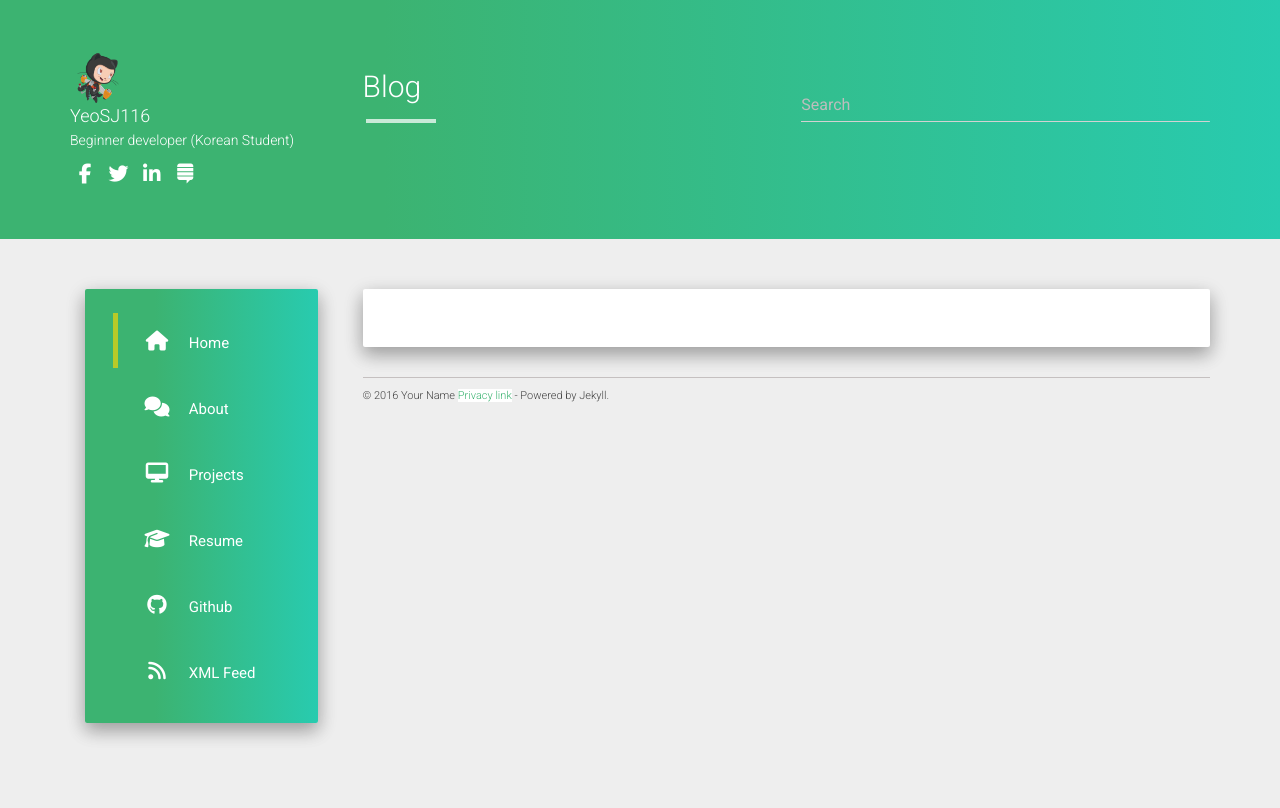
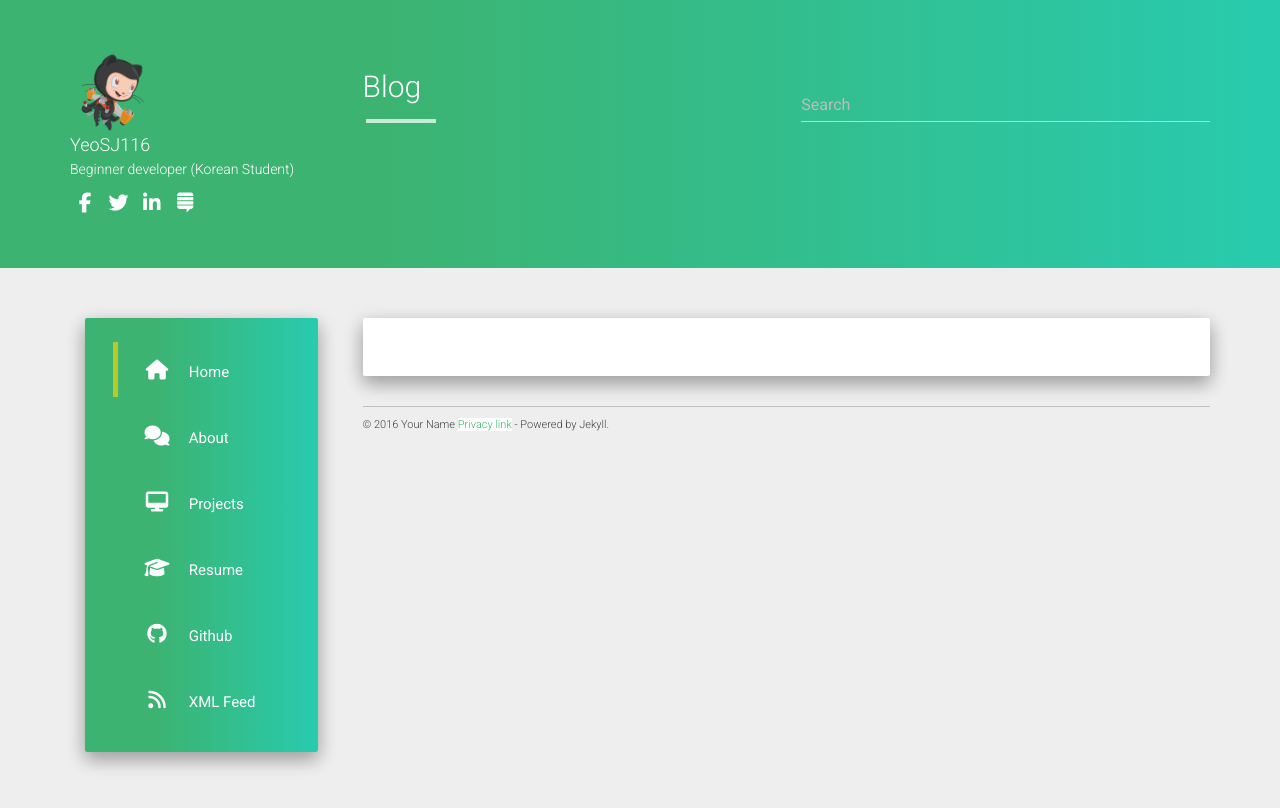
Before and after one commit to YeoSJ116/YeoSJ116.github.io, a Jekyll site: the page built from index.html, in a window 1280 px wide. Shown: the top 808 px of the page. Built offline with Jekyll 4.4.1, drawn with Linux system fonts in a browser that asks for light colours; nearby versions of some CDN libraries; the list of posts is cut into pages by our own code.

Commit message:
Update main.css

```diff
--- a/static/css/main.css
+++ b/static/css/main.css
@@ -10,8 +10,8 @@
     font-size:16px;
 }
 .logo-img {
-    width:56px;
-    height:56px;
+    width:85px;
+    height:85px;
     border-radius:60px;
     margin:0 auto;
 }
@@ -159,8 +159,12 @@ span.tags {
 .navbar-toggle i {
     color:#BCCCBF;
 }
-.menu .list-group-item-heading,.menu .list-group-item-text {
-    color:#fff!important;
+.menu .list-group-item-heading{
+    color:white!important;
+    margin-top: 10px;
+}
+.menu .list-group-item-text {
+    color:white!important;
 }
 @media (max-width:768px) {
     #portfolio-filter {
```
